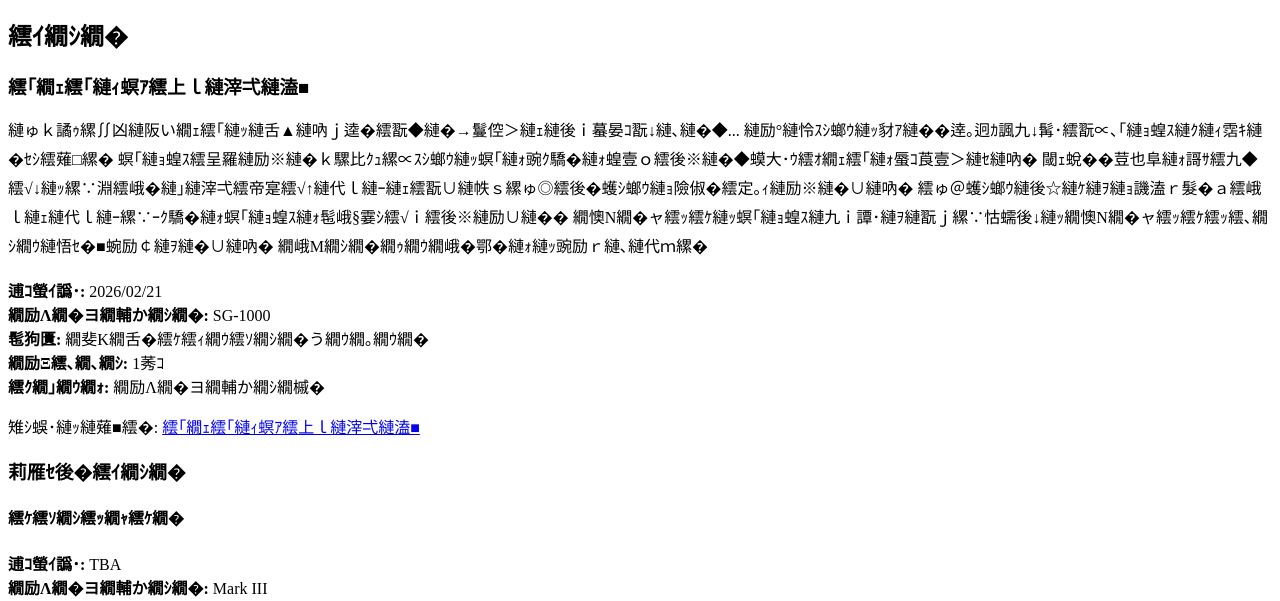
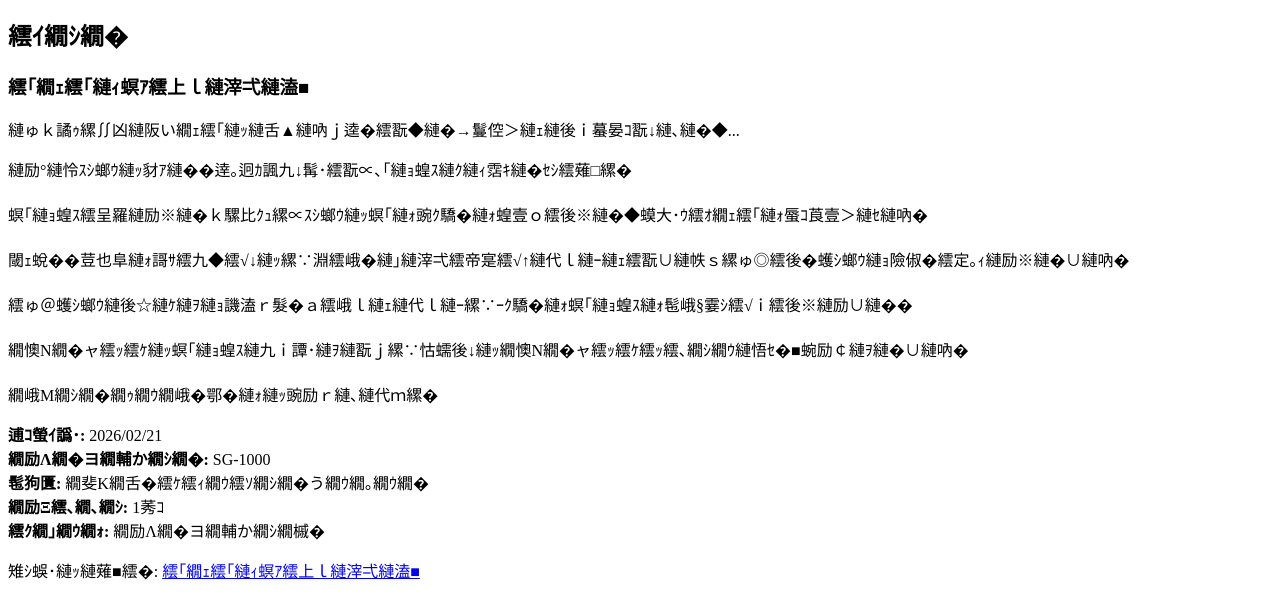
Before and after one commit to StarcrestEri/website, a plain HTML site: page index.html in a window 1280 px wide. Shown: the part 195-796 px from the top of the page. Drawn offline with Linux system fonts and the light colour scheme.

Commit message:
Sync formatting changes

```diff
--- a/index.html
+++ b/index.html
@@ -23,15 +23,13 @@
 
 <div>
 <h3>アリアと失われた星たち</h3>
-<p>
-ある晩、若きアリアはぐっすり眠りたいと願いながら寝床についた...
-しかし彼女は深い昏睡状態に陥り、夢の国へと迷い込んだ。
-夢の国を旅している途中、彼女は夢に永遠に囚われていた少女サリアに出会います。
-自分の世界に戻るためには、散らばった星を集めなければなりません。それは彼女の記憶を表しています。
-もし彼女がすべての星を集められなければ、永遠に夢の国に閉じ込められてしまう。
-ボルテックスは夢の国から来ており、最後にはボルテックスクイーンが待ち受けています。
-ドリームランドの罠には気をつけろ。
-</p>
+</p>ある晩、若きアリアはぐっすり眠りたいと願いながら寝床についた...</p>
+</p>しかし彼女は深い昏睡状態に陥り、夢の国へと迷い込んだ。</p>
+</p>夢の国を旅している途中、彼女は夢に永遠に囚われていた少女サリアに出会います。</p>
+</p>自分の世界に戻るためには、散らばった星を集めなければなりません。それは彼女の記憶を表しています。</p>
+</p>もし彼女がすべての星を集められなければ、永遠に夢の国に閉じ込められてしまう。</p>
+</p>ボルテックスは夢の国から来ており、最後にはボルテックスクイーンが待ち受けています。</p>
+</p>ドリームランドの罠には気をつけろ。</p>
 <p>
 <strong>発売日:</strong> 2026/02/21<br>
 <strong>プラットフォーム:</strong> SG-1000<br>
```
Also changed, not shown: english.html (+8 -8 lines).
